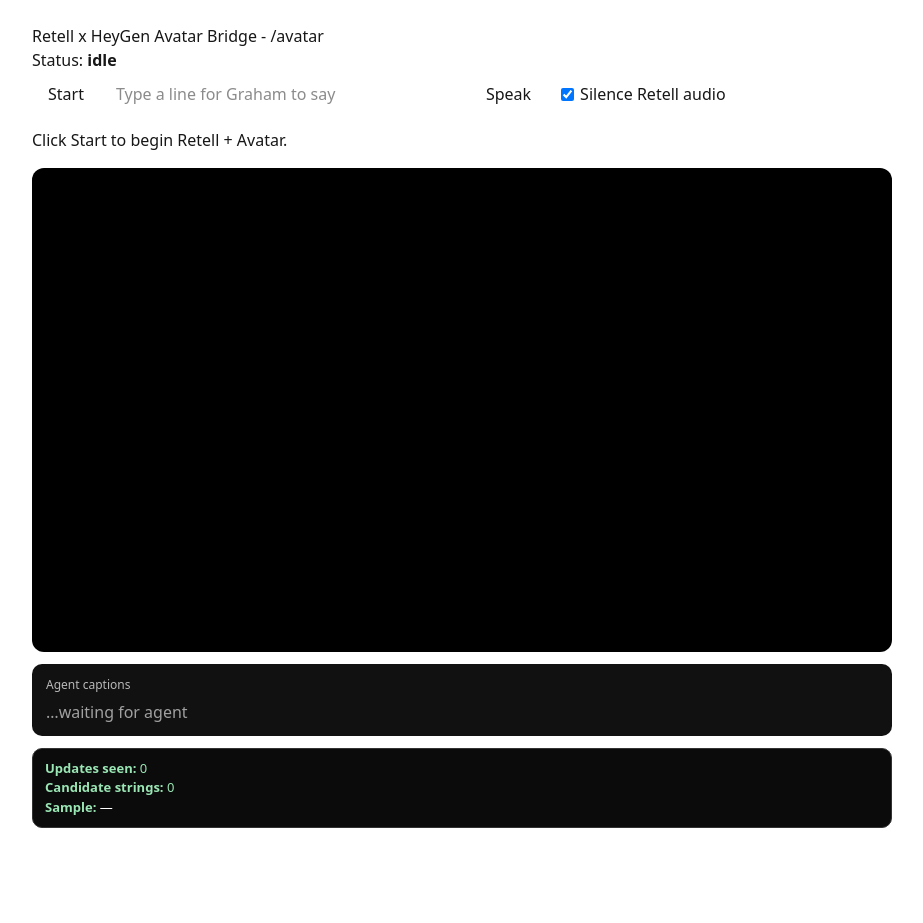
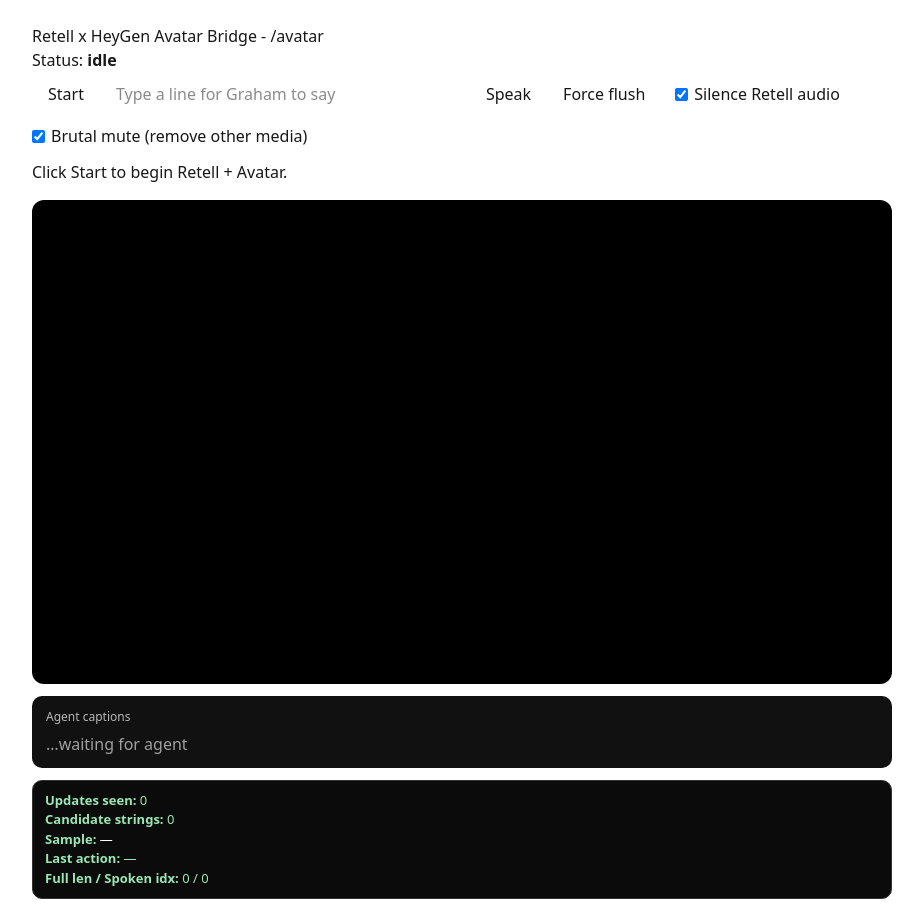
Before and after one commit to pharrisenterprises/avatar-rtl-widget-2, a Next.js app: page /avatar in a window 1280 px wide. Shown: the whole page, without its empty margins (142-1065 px from the left). Before the commit the page ends 852 px from the top, so only its background shows below. Built offline with nearby package versions, Linux system fonts and the light colour scheme.

Commit message:
Update page.tsx

```diff
--- a/app/avatar/page.tsx
+++ b/app/avatar/page.tsx
@@ -19,20 +19,24 @@ export default function AvatarBridge() {
 
   // Debug telemetry
   const [silenceRetell, setSilenceRetell] = useState<boolean>(true);
+  const [brutalMute, setBrutalMute] = useState<boolean>(true);
   const [updatesSeen, setUpdatesSeen] = useState<number>(0);
   const [candidatesCount, setCandidatesCount] = useState<number>(0);
   const [sampleText, setSampleText] = useState<string>('—');
+  const [lastAction, setLastAction] = useState<string>('—');
 
-  // Rolling agent text this turn + how much we’ve already spoken
-  const agentFullRef = useRef<string>('');
-  const spokenIdxRef = useRef<number>(0);
+  // Rolling agent text + bookkeeping
+  const agentFullRef = useRef<string>('');     // latest full agent string we’ve seen
+  const lastFullRef = useRef<string>('');      // previous full
+  const spokenIdxRef = useRef<number>(0);      // chars of agentFullRef that we've already spoken
   const idleTimerRef = useRef<number | null>(null);
 
   // Speak queue (no overlap)
   const speakQueueRef = useRef<string[]>([]);
   const speakingRef = useRef<boolean>(false);
 
-  // ========== Helpers: mute non-avatar media (safe version) ==========
+  // ========== Mute helpers ==========
+  // Soft mute: keep non-our <audio>/<video> muted
   useEffect(() => {
     const tick = () => {
       if (!silenceRetell) return;
@@ -40,7 +44,6 @@ export default function AvatarBridge() {
       document.querySelectorAll('audio, video').forEach((el) => {
         const m = el as HTMLMediaElement;
         if (ours && m === ours) {
-          // keep HeyGen audible
           m.muted = false;
           m.volume = 1;
           return;
@@ -52,6 +55,24 @@ export default function AvatarBridge() {
     return () => window.clearInterval(interval);
   }, [silenceRetell]);
 
+  // Brutal mute: remove any non-our media nodes
+  useEffect(() => {
+    if (!brutalMute) return;
+    const kill = () => {
+      const ours = videoRef.current;
+      document.querySelectorAll('audio, video').forEach((el) => {
+        if (ours && el === ours) return;
+        // remove sneaky media nodes
+        (el as HTMLMediaElement).pause?.();
+        el.parentElement?.removeChild(el);
+      });
+    };
+    const mo = new MutationObserver(kill);
+    mo.observe(document.documentElement, { childList: true, subtree: true });
+    const interval = window.setInterval(kill, 300);
+    return () => { mo.disconnect(); window.clearInterval(interval); };
+  }, [brutalMute]);
+
   // ========== HeyGen speak helpers ==========
   async function safeSpeak(a: StreamingAvatar, text: string) {
     const t = (text || '').trim();
@@ -59,6 +80,7 @@ export default function AvatarBridge() {
     try {
       await a.speak({ text: t, task_type: TaskType.REPEAT } as any);
       setCaptions((prev) => [...prev.slice(-10), t]);
+      setLastAction(`spoke: "${t.slice(0, 60)}${t.length > 60 ? '…' : ''}"`);
     } catch (err) {
       console.error('[HeyGen] speak failed:', err);
       setMsg('Error: speak() failed. See console.');
@@ -86,7 +108,7 @@ export default function AvatarBridge() {
     if (avatar) void drainSpeakQueue(avatar);
   }
 
-  // ========== Retell text extraction (robust but simple) ==========
+  // ========== Retell text extraction ==========
   function isUserRole(o: any): boolean {
     const role = (o?.role || o?.speaker || o?.source || o?.who || '').toString().toLowerCase();
     return role.includes('user');
@@ -95,7 +117,7 @@ export default function AvatarBridge() {
   function collectCandidates(u: any): string[] {
     const out: string[] = [];
 
-    // 1) Rolling transcript array
+    // 1) Rolling transcript array (most reliable)
     if (Array.isArray(u?.transcript)) {
       const arr = u.transcript as any[];
       for (const item of arr) {
@@ -121,7 +143,7 @@ export default function AvatarBridge() {
 
   function normalizeFull(candidates: string[]): string {
     if (!candidates.length) return '';
-    // Take the longest; fallback to joined
+    // Take the longest (usually contains the whole turn); fallback to joined
     const longest = candidates.reduce((a, b) => (a.length >= b.length ? a : b), '');
     const joined = candidates.join(' ');
     return (longest.length > joined.length ? longest : joined).replace(/\s+/g, ' ').trim();
@@ -159,6 +181,10 @@ export default function AvatarBridge() {
     }
   }
 
+  // Smarter update handler:
+  // - Update rolling full text.
+  // - If a *new sentence* appeared since last time, speak it immediately.
+  // - If no punctuation, flush remainder after 900ms idle.
   function handleRetellUpdate(u: any) {
     setUpdatesSeen((n) => n + 1);
 
@@ -169,12 +195,28 @@ export default function AvatarBridge() {
     const full = normalizeFull(candidates);
     if (!full) return;
 
+    const prevFull = agentFullRef.current;
     agentFullRef.current = full;
 
+    // If the full text grew and contains a newly finished sentence, speak it
+    const last = spokenIdxRef.current;
+    if (full.length > prevFull.length) {
+      const { completed, consumed } = splitCompletedSince(last, full);
+      if (completed.length > 0) {
+        spokenIdxRef.current = last + consumed;
+        completed.forEach((s) => enqueueToSpeak(s));
+        setLastAction(`auto: ${completed.length} sentence(s)`);
+      }
+    }
+
+    // Idle flush after short pause (covers turns that end w/o punctuation)
     if (idleTimerRef.current) window.clearTimeout(idleTimerRef.current);
-    idleTimerRef.current = window.setTimeout(() => tryFlushTail(true), 1200);
+    idleTimerRef.current = window.setTimeout(() => {
+      tryFlushTail(true);
+      setLastAction('idle flush');
+    }, 900);
 
-    tryFlushTail(false);
+    lastFullRef.current = full;
   }
 
   // ========== Start flow ==========
@@ -193,10 +235,9 @@ export default function AvatarBridge() {
       console.log('[Retell] call started');
 
       retell.on?.('update', (u: any) => {
-        // console.log('[Retell] update', u);
         try { handleRetellUpdate(u); } catch (e) { console.error('parse update failed', e); }
       });
-      retell.on?.('agent_stop_talking', () => tryFlushTail(true));
+      retell.on?.('agent_stop_talking', () => { tryFlushTail(true); setLastAction('stop flush'); });
       retell.on?.('error', (e: any) => console.error('[Retell] error', e));
 
       // HeyGen
@@ -233,7 +274,7 @@ export default function AvatarBridge() {
     }
   }
 
-  // Manual sanity: speak arbitrary text via HeyGen
+  // Manual: speak arbitrary text via HeyGen
   async function speakManual(e: React.FormEvent<HTMLFormElement>) {
     e.preventDefault();
     if (!avatar) return;
@@ -242,6 +283,12 @@ export default function AvatarBridge() {
     enqueueToSpeak(t);
     await drainSpeakQueue(avatar);
     (e.currentTarget.querySelector('input[name="say"]') as HTMLInputElement).value = '';
+  }
+
+  // Force flush leftover unsent tail (debug button)
+  function forceFlush() {
+    tryFlushTail(true);
+    setLastAction('manual force flush');
   }
 
   return (
@@ -257,9 +304,16 @@ export default function AvatarBridge() {
           <input name="say" placeholder="Type a line for Graham to say" style={{ padding: 8, borderRadius: 6, width: 360 }} />
           <button type="submit" style={{ padding: '8px 12px', borderRadius: 8, cursor: 'pointer' }}>Speak</button>
         </form>
+        <button onClick={forceFlush} style={{ padding: '8px 12px', borderRadius: 8, cursor: 'pointer' }}>
+          Force flush
+        </button>
         <label style={{ display: 'flex', gap: 6, alignItems: 'center', marginLeft: 10 }}>
           <input type="checkbox" checked={silenceRetell} onChange={(e) => setSilenceRetell(e.target.checked)} />
           Silence Retell audio
+        </label>
+        <label style={{ display: 'flex', gap: 6, alignItems: 'center' }}>
+          <input type="checkbox" checked={brutalMute} onChange={(e) => setBrutalMute(e.target.checked)} />
+          Brutal mute (remove other media)
         </label>
       </div>
 
@@ -301,6 +355,8 @@ export default function AvatarBridge() {
         <div><b>Updates seen:</b> {updatesSeen}</div>
         <div><b>Candidate strings:</b> {candidatesCount}</div>
         <div><b>Sample:</b> <span style={{ color: '#fff' }}>{sampleText}</span></div>
+        <div><b>Last action:</b> {lastAction}</div>
+        <div><b>Full len / Spoken idx:</b> {agentFullRef.current.length} / {spokenIdxRef.current}</div>
       </div>
     </main>
   );
```
